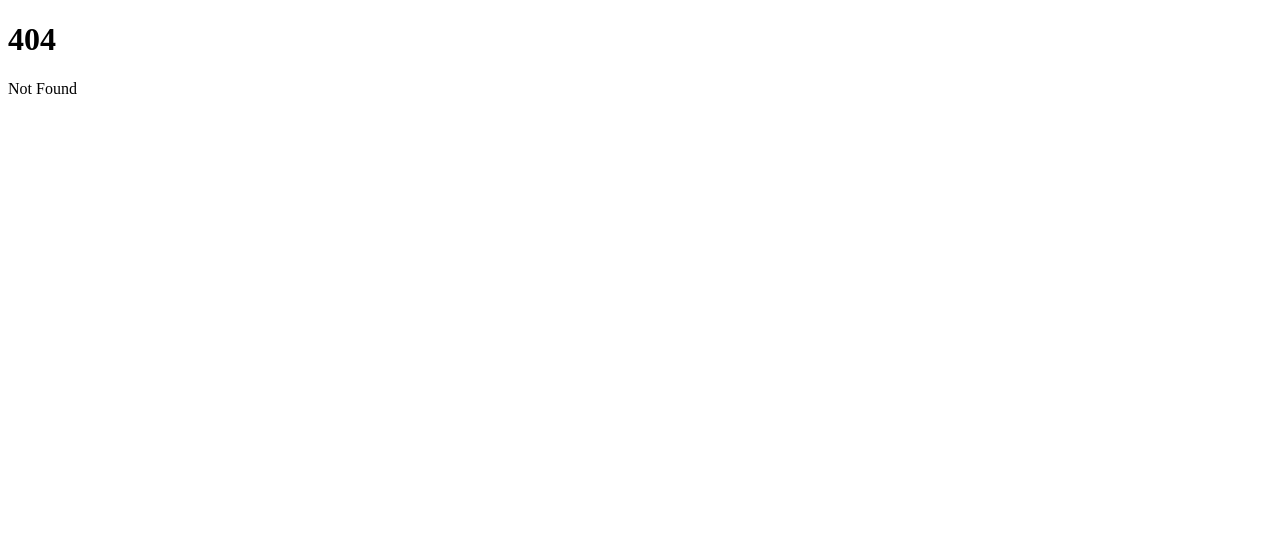
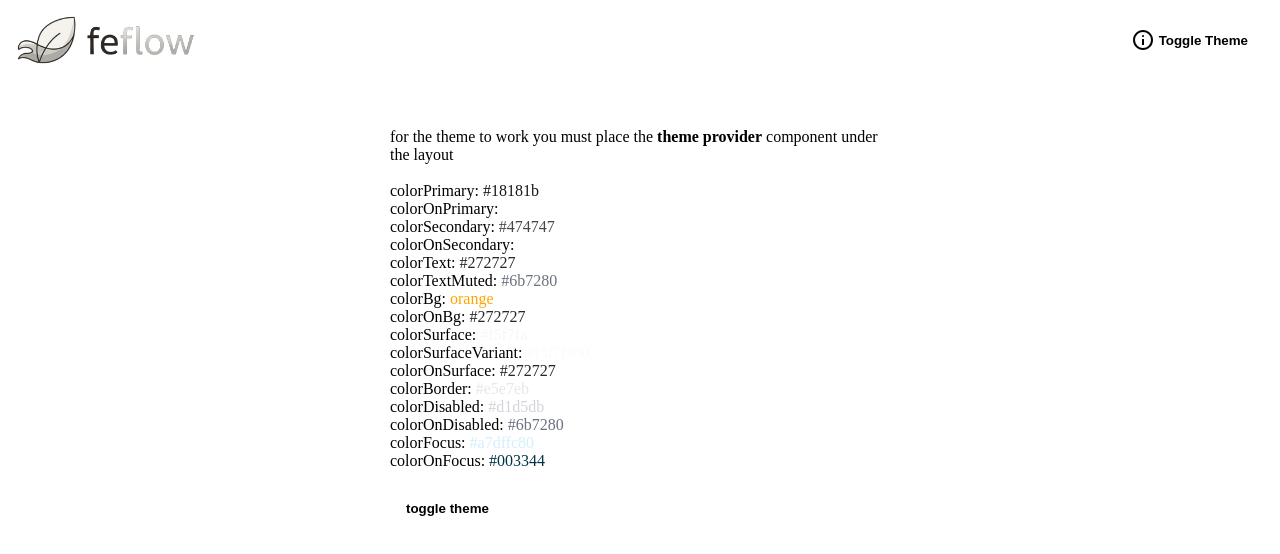
Before and after one commit to nilfocus/feflow, a SvelteKit app: page /theme in a window 1280 px wide. Before the commit this address had no page. Shown: the top 554 px of the page. Built offline with nearby package versions, Linux system fonts and the light colour scheme.

Commit message:
theme example

```diff
--- a/src/lib/components/drawer/Drawer.svelte
+++ b/src/lib/components/drawer/Drawer.svelte
@@ -51,7 +51,7 @@
 			[styles.show]: isOpen
 		}
 	)}
-	style="--position-style: {positionStyle}; {rest.style ?? ""};"
+	style="--position-style: {positionStyle}; {rest.style ?? ''};"
 >
 	{@render header?.()}
 	<div class={styles.content}>
--- a/src/lib/components/separator/Separator.svelte
+++ b/src/lib/components/separator/Separator.svelte
@@ -34,7 +34,7 @@
     border-style: {variant};
     --size: {sizes[size]}px;
     --height: {height};
-    {rest.style ?? ""};
+    {rest.style ?? ''};
     "
 ></div>
 
--- a/src/lib/components/toast/Toaster.svelte
+++ b/src/lib/components/toast/Toaster.svelte
@@ -42,7 +42,7 @@
 			top: position.includes("top"),
 			bottom: position.includes("bottom")
 		})}
-		style="{style} {rest.style ?? ""};"
+		style="{style} {rest.style ?? ''};"
 	>
 		{#each data.toasts.filter((t) => t.position === position) as toast (toast.id)}
 			<span
--- /dev/null
+++ b/src/routes/(app)/(examples)/theme/+page.svelte
@@ -0,0 +1,24 @@
+<script lang="ts">
+	import { Button, getThemeConfig, themeMode } from "@/lib/index.js"
+
+	const theme = $derived(getThemeConfig())
+
+	const { toggleThemeMode } = themeMode()
+</script>
+
+<div style="width: 500px; margin: 3rem auto;">
+	<p>
+		for the theme to work you must place the <strong>theme provider</strong> component
+		under the layout
+	</p>
+	<br />
+
+	<ul>
+		{#each Object.keys(theme) as t}
+			{@const color = theme[t as keyof typeof theme]}
+			<li>{t}: <span style="color: {color};">{color}</span></li>
+		{/each}
+	</ul>
+	<br />
+	<Button variant="outlined" onclick={toggleThemeMode}>toggle theme</Button>
+</div>
--- a/src/routes/(app)/+layout.svelte
+++ b/src/routes/(app)/+layout.svelte
@@ -4,7 +4,7 @@
 	let { children } = $props()
 
 	const customTheme = customThemeConfig({
-		colors: { light: { colorBg: "blue" } }
+		colors: { light: { colorBg: "orange" } }
 	})
 </script>
 
```
